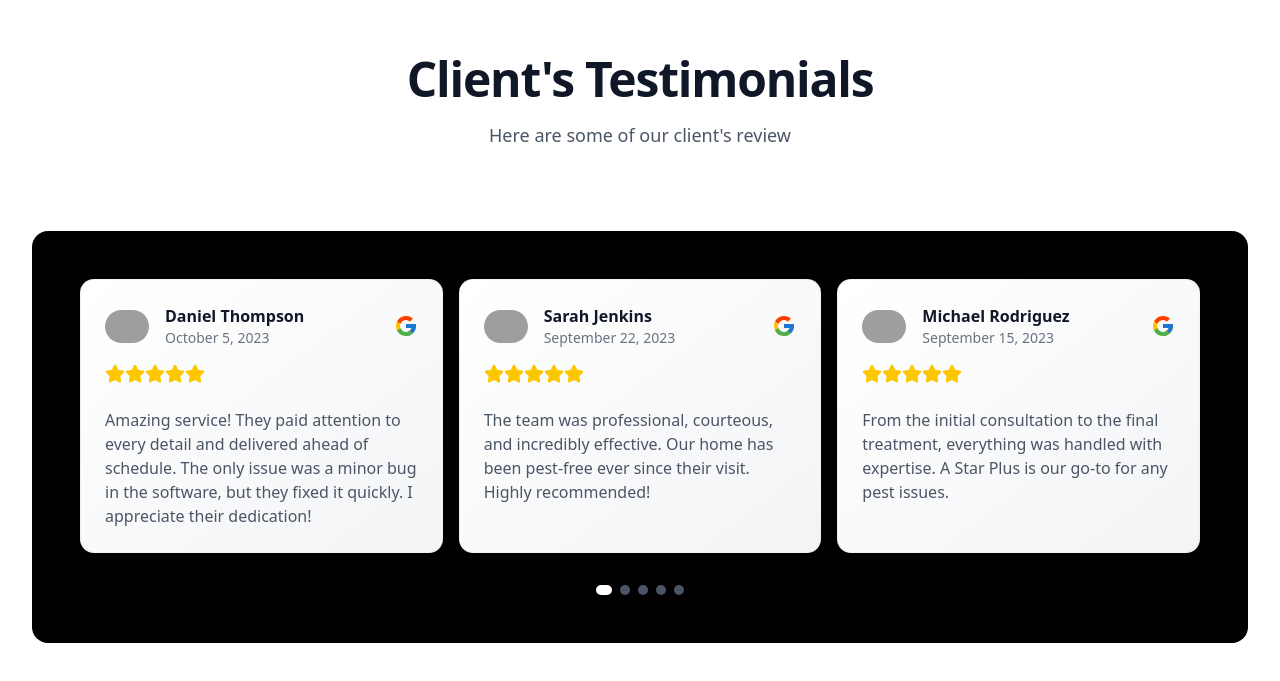
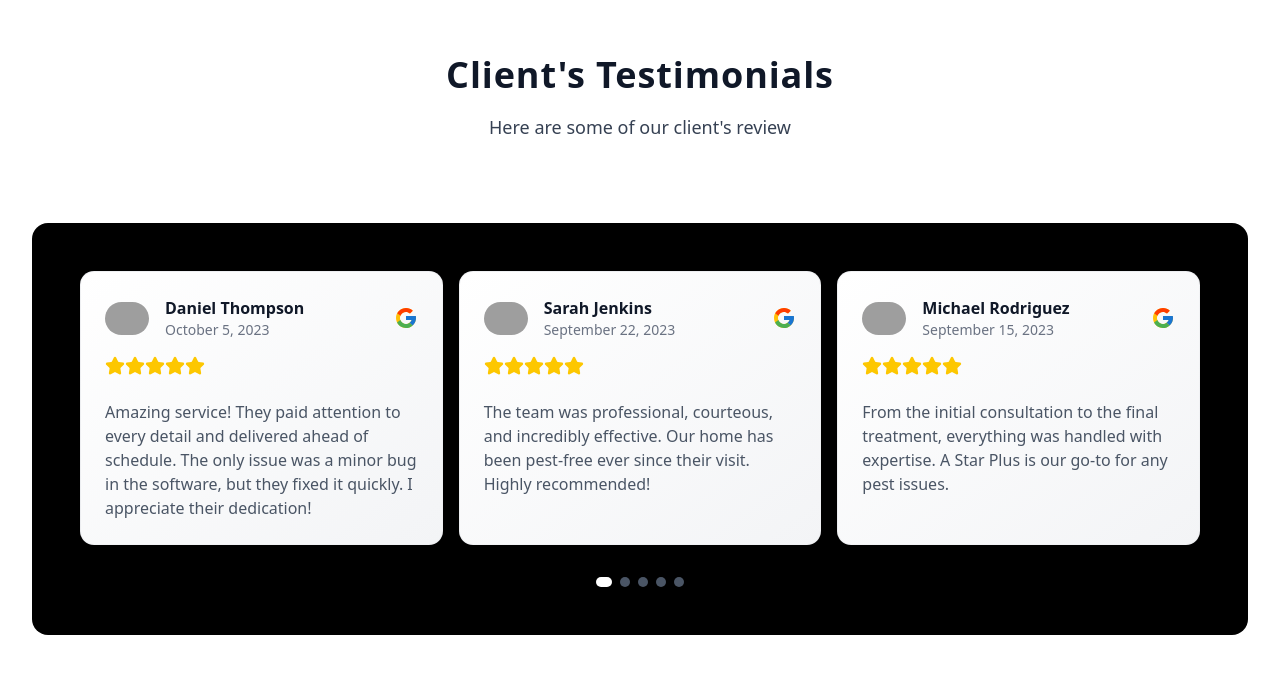
Before and after one commit to Eric-Eddie-Kabutey/a-star-plus, a Next.js app: page / in a window 1280 px wide. Shown: the part 3019-3700 px from the top of the page. Built offline with nearby package versions, Linux system fonts and the light colour scheme; grey boxes are pictures that could not be loaded.

Commit message:
update testimonial heading

```diff
--- a/components/shared/testimonials.tsx
+++ b/components/shared/testimonials.tsx
@@ -61,10 +61,10 @@
       >
         {/* 4. Animate the Section Header */}
         <motion.div className="text-center" variants={itemVariants}>
-          <h2 className="text-4xl font-bold tracking-tight text-gray-900 sm:text-5xl">
+          <h2 className="text-3xl font-bold tracking-wide leading-10 text-gray-900 sm:text-4xl">
             Client&apos;s Testimonials
           </h2>
-          <p className="mt-4 text-lg leading-8 text-gray-600">
+          <p className="mt-4 text-lg leading-8 text-gray-700">
             Here are some of our client&apos;s review
           </p>
         </motion.div>
```
